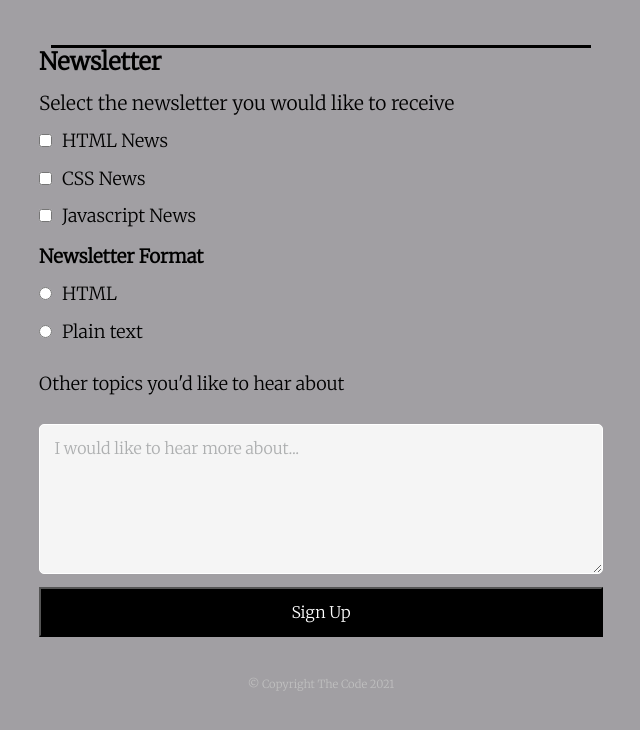
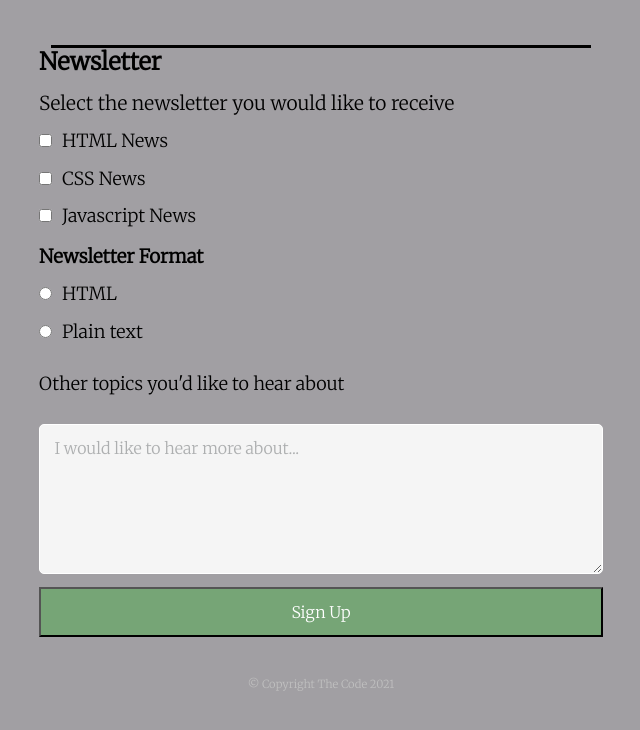
Before and after one commit to davigrah/Online-registration-form, a plain HTML site: page index.html in a window 1280 px wide. In both pictures the pointer is over the button "Sign Up". Shown: the part 964-1694 px from the top of the page, without its empty margins (319-959 px from the left). Drawn offline with nearby package versions, Linux system fonts and the light colour scheme.

Commit message:
Add button hover transition

```diff
--- a/CSS/style.css
+++ b/CSS/style.css
@@ -142,6 +142,10 @@ button{
     margin: auto;
     color: white;
     background-color: black;
+    transition-duration: 0.5s;
+}
+button:hover {
+    background-color: rgb(118, 165, 118);
 }
 footer {
     min-height: 100px;
```
